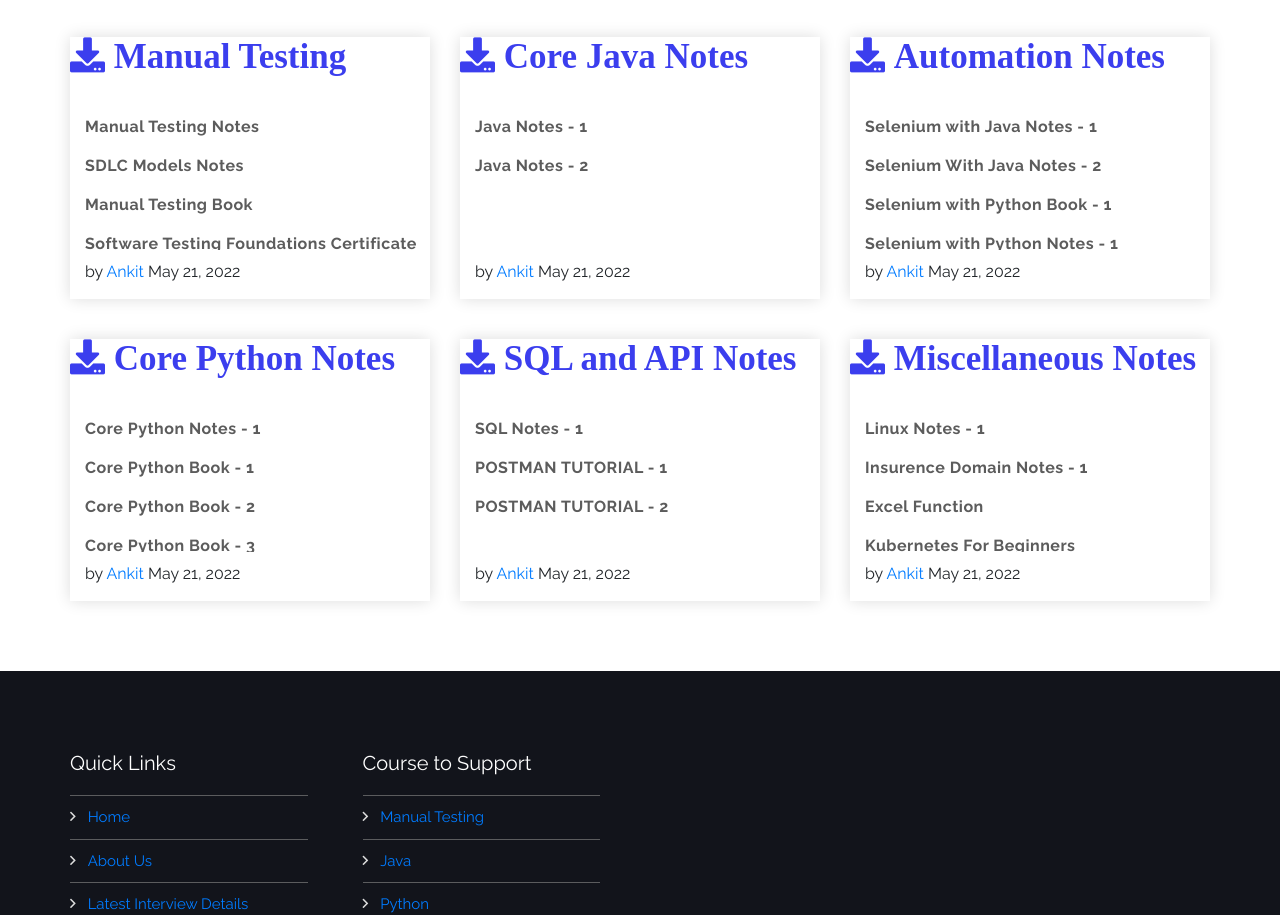
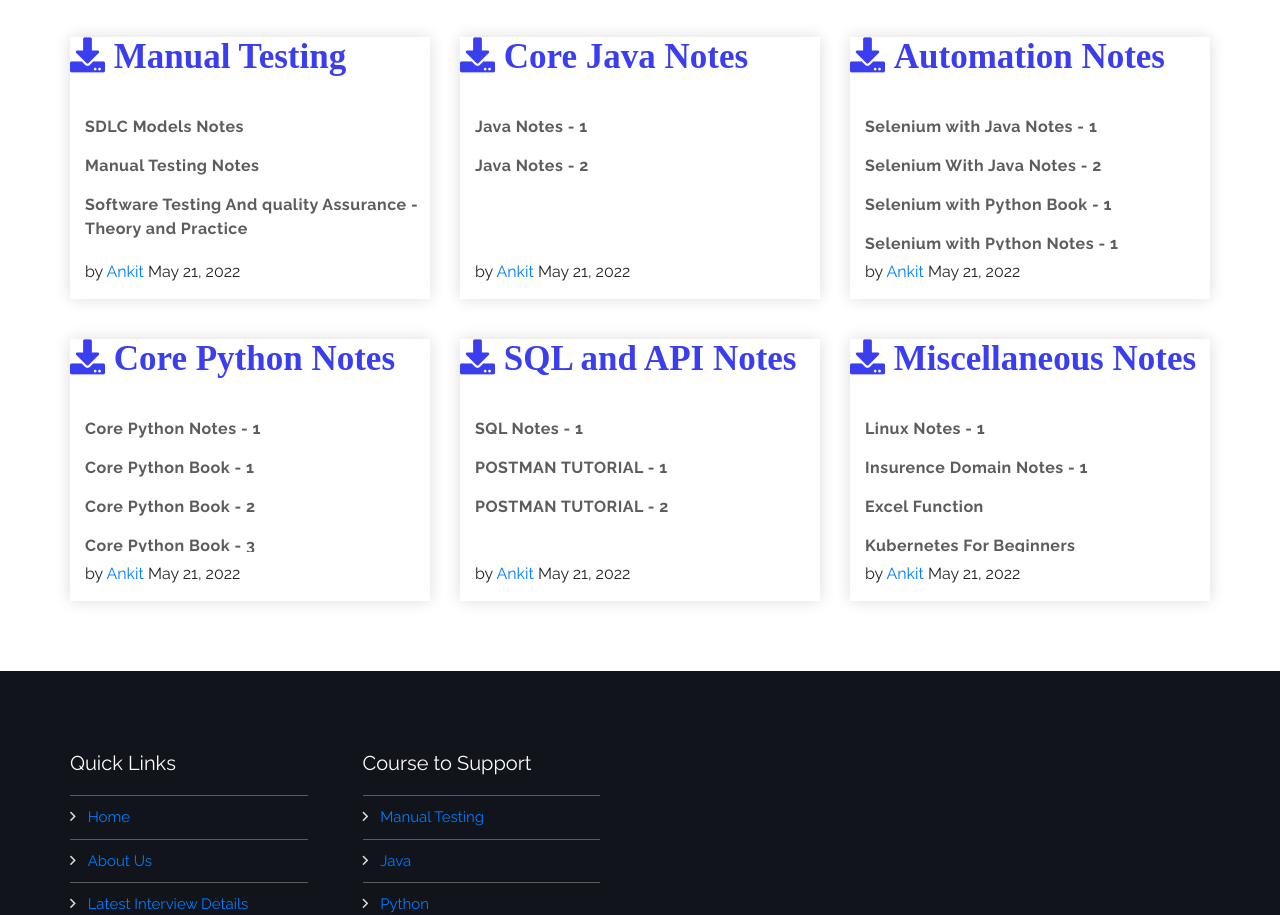
Before and after one commit to Ankit11191/techadda, a plain HTML site: page downloads.html in a window 1280 px wide. Shown: the part 1648-2563 px from the top of the page. Drawn offline with Linux system fonts and the light colour scheme.

Commit message:
v 8 July 6
Update

```diff
--- a/downloads.html
+++ b/downloads.html
@@ -311,9 +311,9 @@
 
                         <div class="_xs_we_er">
                             <div class="_he_w" style='width: 340px; height:150px; overflow:auto;'>
+                                <a href="./downloads/InterviewQuestions//ManualTesting/SDLC Model.pdf" target="_blank"><p><Strong>SDLC Models Notes</Strong></p></a>
                                 <a href="./downloads/Notes/manual_software_testing_Notes.pdf" target="_blank"><p><Strong>Manual Testing Notes</Strong></p></a>
-                                <a href="./downloads/InterviewQuestions//ManualTesting/SDLC Model.pdf" target="_blank"><p><Strong>SDLC Models Notes</Strong></p></a>
-                                <a href="./downloads/Notes/Software Testing and Quality Assurance Theory and Practice.pdf" target="_blank"><p><Strong>Manual Testing Book</Strong></p></a>
+                                <a href="./downloads/Notes/Software Testing and Quality Assurance Theory and Practice.pdf" target="_blank"><p><Strong>Software Testing And quality Assurance - Theory and Practice</Strong></p></a>
                                 <a href="./downloads/Notes/Software Testing Foundations A Study Guide for the Certified Tester Exam.pdf" target="_blank"><p><Strong>Software Testing Foundations Certificate Tester Exam Guide</Strong></p></a>
                             </div>
                             <ol>
```
